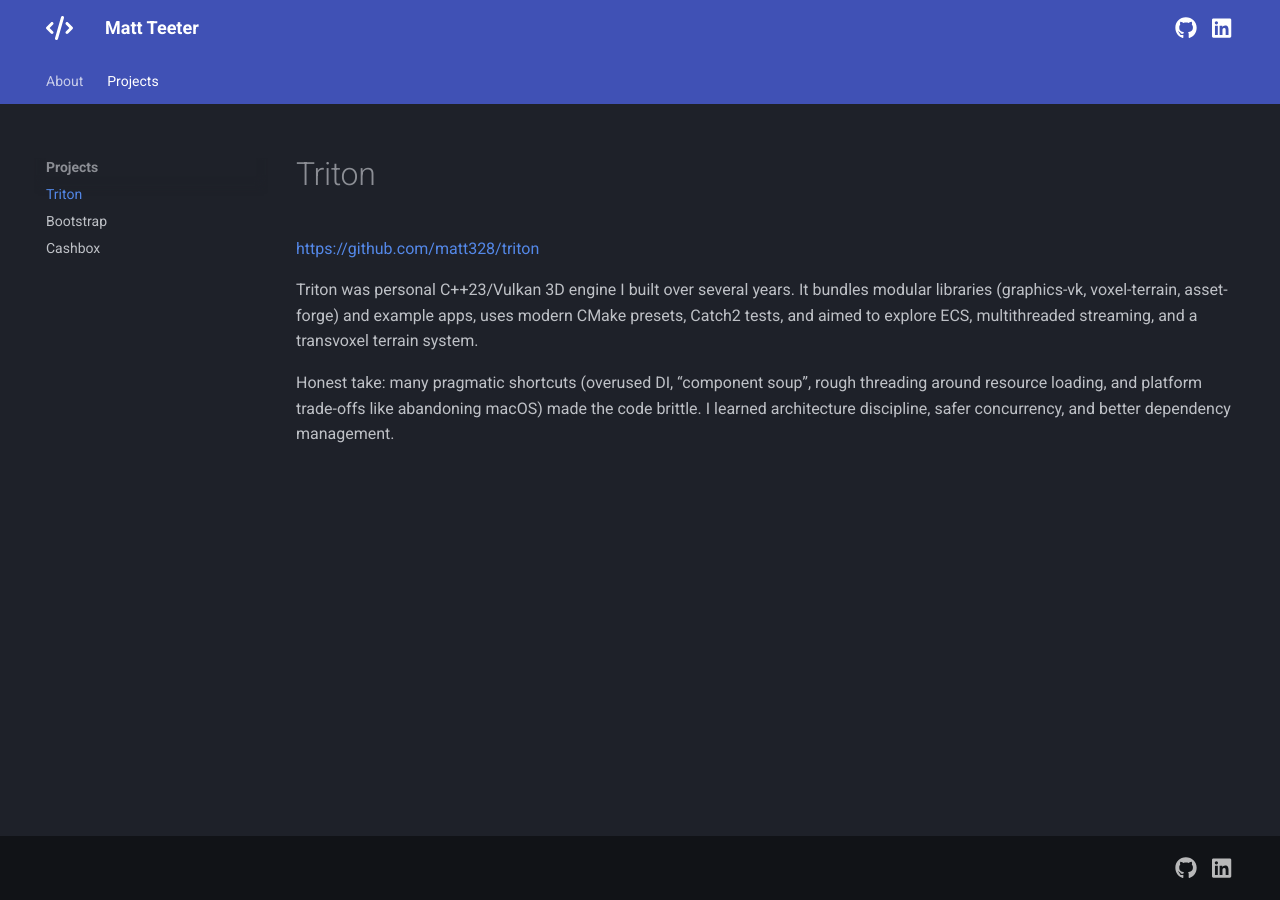
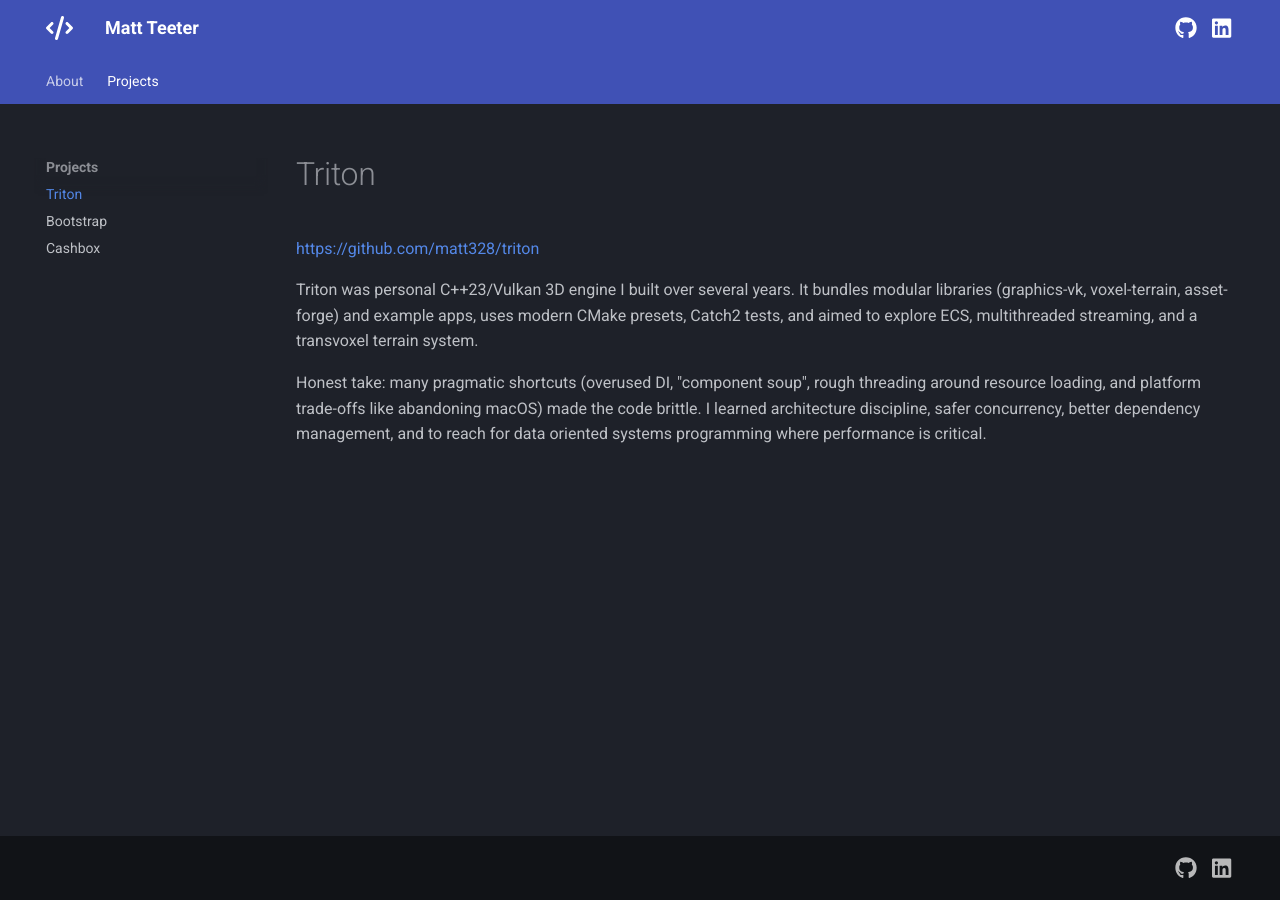
Before and after one commit to matt328/portfolio, an MkDocs documentation site: the page built from docs/triton.md, in a window 1280 px wide. Built offline with MkDocs 1.6.1 and Material for MkDocs 9.7.7, drawn with Linux system fonts in a browser that asks for light colours.

Commit message:
Update triton.md

```diff
--- a/docs/triton.md
+++ b/docs/triton.md
@@ -9,4 +9,4 @@ hide:
 
 Triton was personal C++23/Vulkan 3D engine I built over several years. It bundles modular libraries (graphics-vk, voxel-terrain, asset-forge) and example apps, uses modern CMake presets, Catch2 tests, and aimed to explore ECS, multithreaded streaming, and a transvoxel terrain system.
 
-Honest take: many pragmatic shortcuts (overused DI, “component soup”, rough threading around resource loading, and platform trade-offs like abandoning macOS) made the code brittle. I learned architecture discipline, safer concurrency, and better dependency management.
+Honest take: many pragmatic shortcuts (overused DI, "component soup", rough threading around resource loading, and platform trade-offs like abandoning macOS) made the code brittle. I learned architecture discipline, safer concurrency, better dependency management, and to reach for data oriented systems programming where performance is critical.
```
